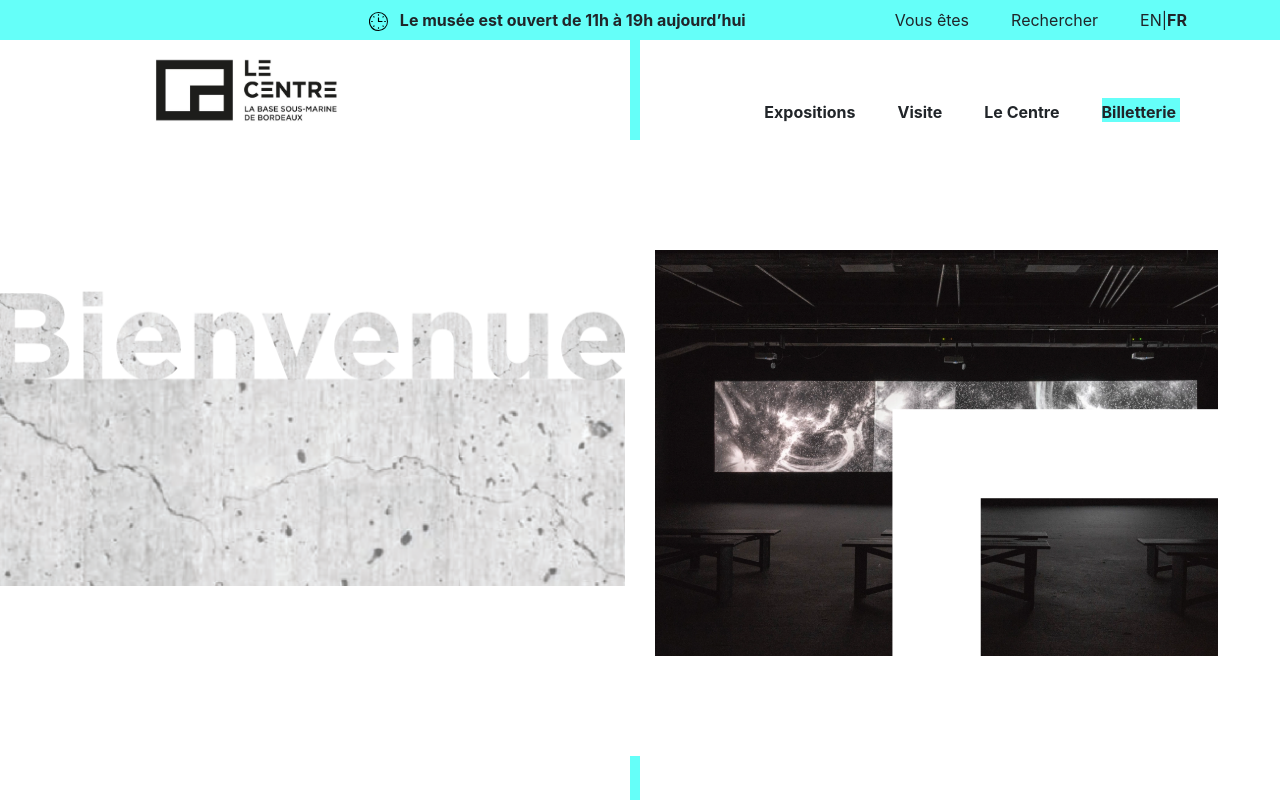
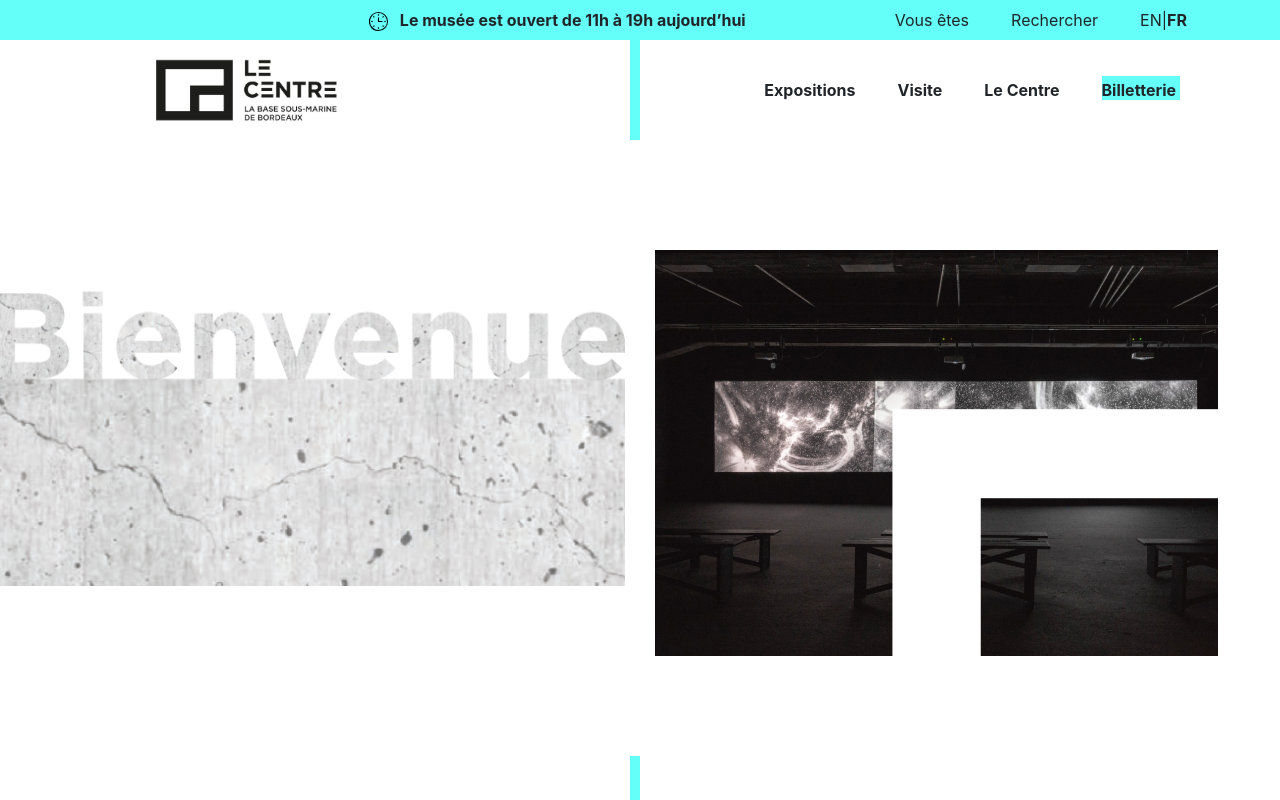
Before and after one commit to Mathieu33260/competition-m2, a Vue app: page / in a window 1280 px wide. Shown: the top 800 px of the page. Built offline with nearby package versions, Linux system fonts and the light colour scheme.

Commit message:
align menu

```diff
--- a/src/components/Navbar.vue
+++ b/src/components/Navbar.vue
@@ -34,10 +34,10 @@
                 />
             </b-col>
 
-            <b-col cols="6">
+            <b-col cols="6" class="d-flex flex-column justify-content-center">
                 <div class="d-flex flex-column" style="margin-right: 100px">
 
-                    <div class="d-flex justify-content-end" style="margin-top: 60px">
+                    <div class="d-flex justify-content-end" >
                         <div style="margin-left: 42px">
                             <b style="cursor: pointer" @click="$router.push('/expo')">Expositions</b>
                         </div>
```
